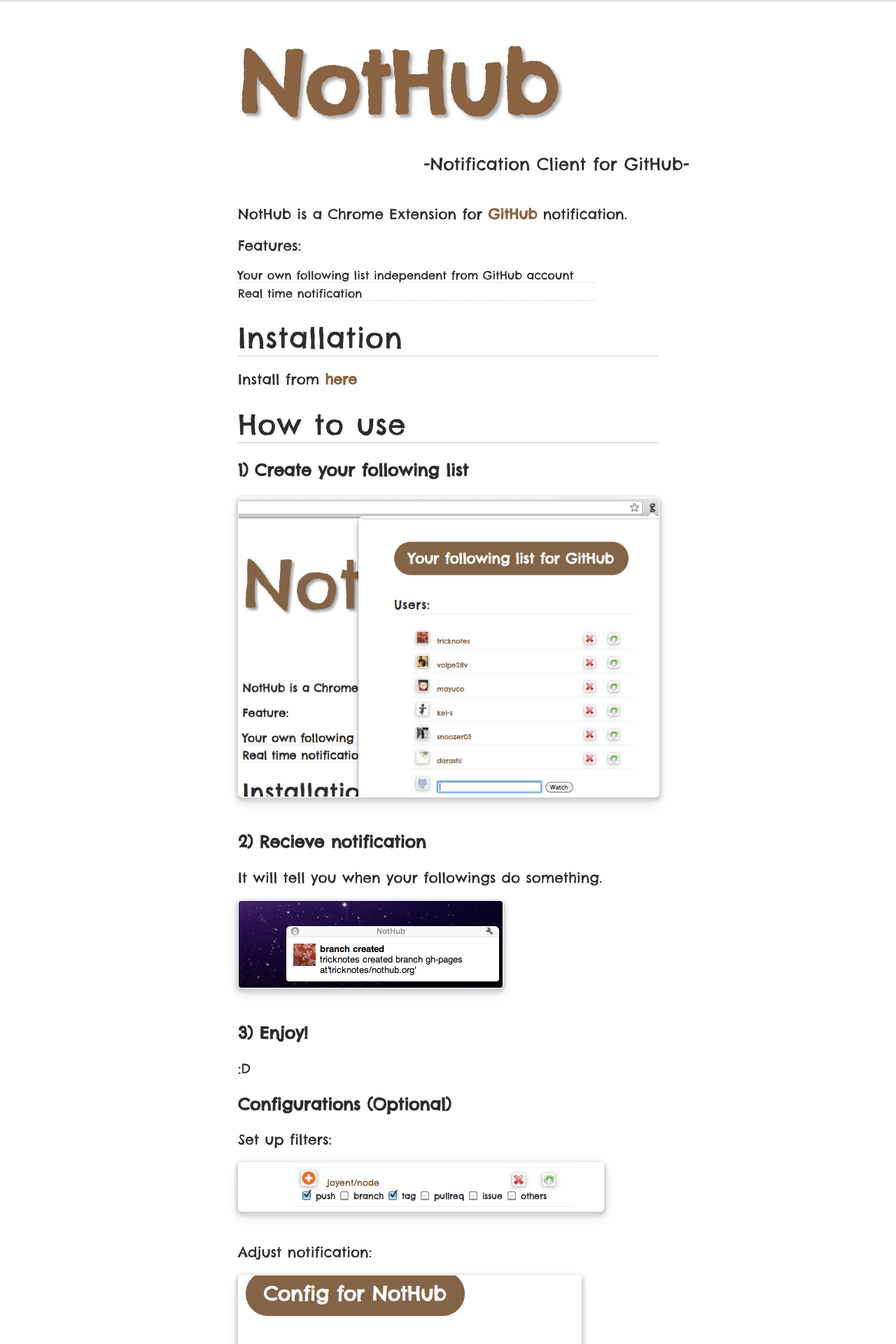
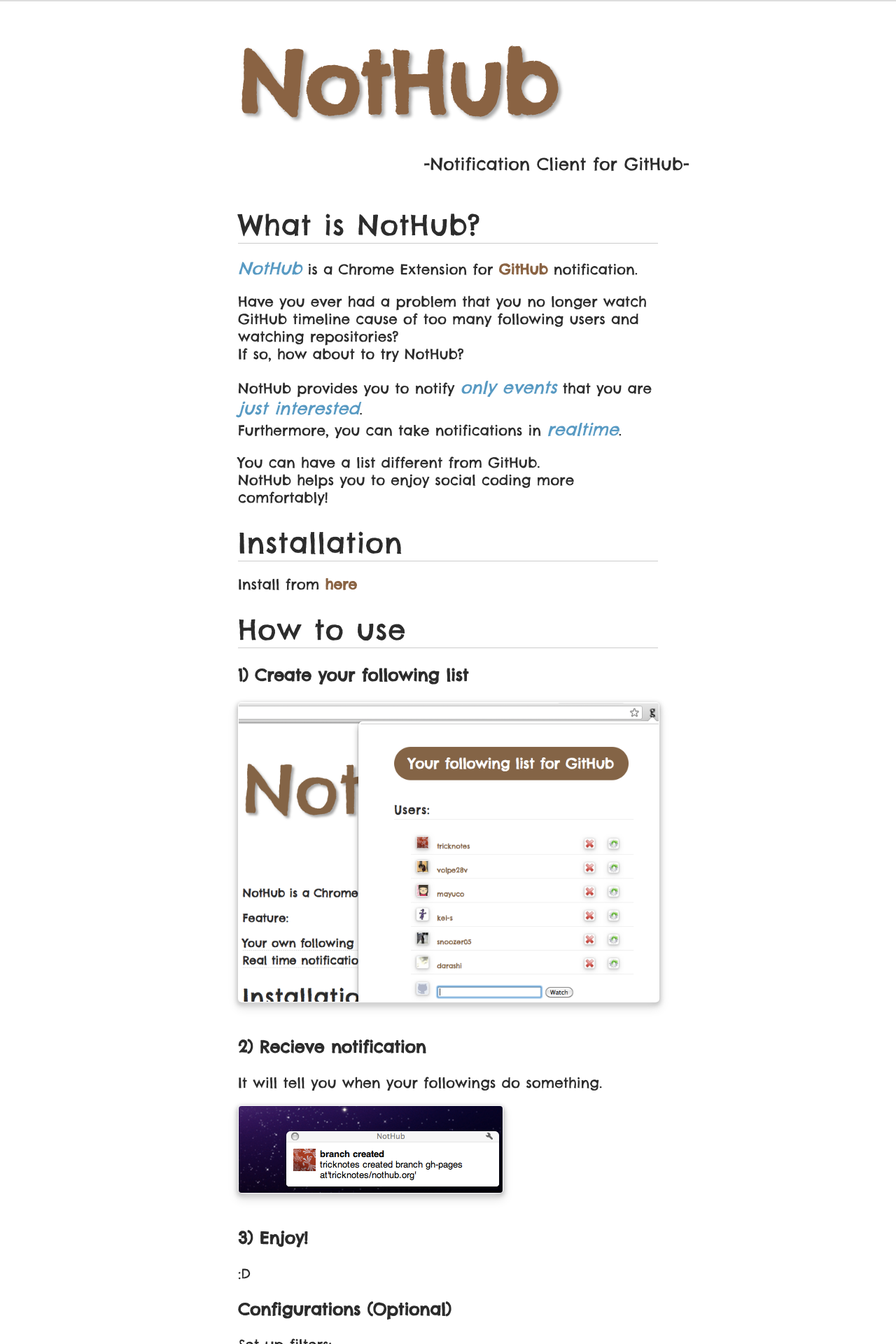
Before and after one commit to tricknotes/nothub.org, a Jekyll site: the page built from index.md, in a window 1280 px wide. Shown: the top 1920 px of the page at 70% size. Built offline with Jekyll 4.4.1, drawn with Linux system fonts in a browser that asks for light colours; Markdown is read by kramdown in place of the engine named in the settings.

Commit message:
add 'What is NotHub?'

```diff
--- a/css/style.css
+++ b/css/style.css
@@ -57,6 +57,10 @@ ul {
     border-bottom: 1px dotted #ccc;
     list-style: none; }
 
+em {
+  color: #589ac3;
+  font-size: 120%; }
+
 blockquote {
   font-size: 120%;
   width: 100%;
--- a/index.md
+++ b/index.md
@@ -5,12 +5,18 @@ layout: default
 
 > -Notification Client for GitHub-
 
-NotHub is a Chrome Extension for [GitHub](https://github.com) notification.
+## What is NotHub?
 
-Features:
+*NotHub* is a Chrome Extension for [GitHub](https://github.com) notification.
 
-- Your own following list independent from GitHub account
-- Real time notification
+Have you ever had a problem that you no longer watch GitHub timeline cause of too many following users and watching repositories?
+If so, how about to try NotHub?
+
+NotHub provides you to notify *only events* that you are *just interested*.
+Furthermore, you can take notifications in *realtime*.
+
+You can have a list different from GitHub.
+NotHub helps you to enjoy social coding more comfortably!
 
 ## Installation
 
@@ -44,4 +50,4 @@ Adjust notification:
 
 ## Author
 
-Ryunosuke SATO ([@tricknotes](http://twitter.com/tricknotes))
+Ryunosuke SATO ([@tricknotes](http://github.com/tricknotes))
```
